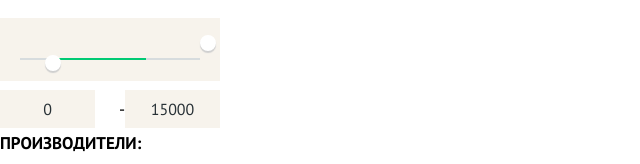
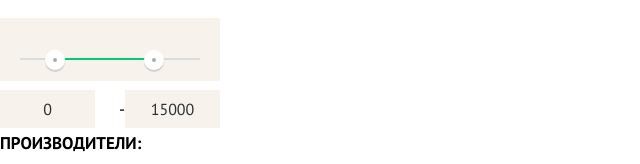
Before and after one commit to Berlyavskaya/894009-technomart-24, a plain HTML site: page catalog.html in a window 1280 px wide. Shown: the part 636-800 px from the top of the page, 0-640 px from the left. Drawn offline with Linux system fonts and the light colour scheme; a web font is replaced by a local one.

Commit message:
Update style.css

```diff
--- a/css/style.css
+++ b/css/style.css
@@ -516,11 +516,11 @@ button {
 }
 
 .range-controls .toggle {
-  width: 4px;
-  height: 4px;
+  width: 20px;
+  height: 20px;
   padding: 0;
   position: relative;
-  top: -10px;
+  top: -11px;
   border: 8px solid #ffffff;
   background-color: #ababab;
   box-shadow: 0 2px 1px 0 #cfcfcf;
@@ -532,8 +532,8 @@ button {
 }
 
 .range-controls .toggle-max {
-  left: 160px;
-  top: -30px;
+  left: 100px;
+  top: -11px;
 }
 .price-controls {
   font-size: 0;
```
